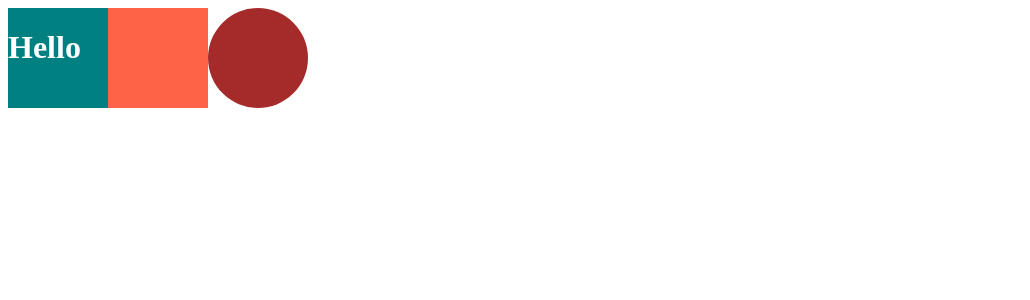
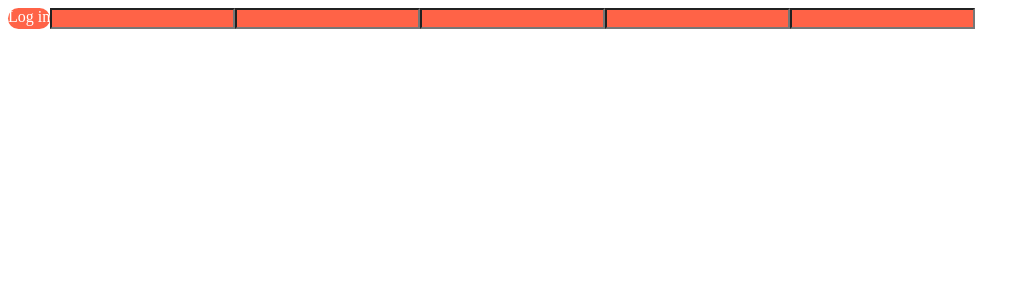
Before and after one commit to comographer/react-masterclass_, a React (Create React App) app: page / in a window 1280 px wide. Shown: the top 300 px of the page, without its empty margins (0-1030 px from the left). Built offline with nearby package versions, Linux system fonts and the light colour scheme.

Commit message:
2.3 'As' and Attrs

```diff
--- a/src/App.js
+++ b/src/App.js
@@ -4,28 +4,26 @@ const Father = styled.div`
   display: flex;
 `;
 
-const Box = styled.div`
-  background-color: ${(props) => props.bgColor};
-  width: 100px;
-  height: 100px;
+const Btn = styled.button`
+  color: white;
+  background-color: tomato;
+  border: 0;
+  border-radius: 15px;
 `;
 
-const Circle = styled(Box)`
-  border-radius: 50%;
-`;
-
-const Text = styled.h1`
-  color: white;
+const Input = styled.input.attrs({ required: true, minlength: 10 })`
+  background-color: tomato;
 `;
 
 function App() {
   return (
     <Father>
-      <Box bgColor="teal">
-        <Text>Hello</Text>
-      </Box>
-      <Box bgColor="tomato"></Box>
-      <Circle bgColor="brown"></Circle>
+      <Btn as="a">Log in</Btn>
+      <Input />
+      <Input />
+      <Input />
+      <Input />
+      <Input />
     </Father>
   );
 }
@@ -53,3 +51,12 @@ Extending : we can extend an existing component and add new properties;
   `;
 
 */
+
+/* 2.3 'As' and Attrs
+When we want to change the html tag, we can give
+prop "as" to the component to simply change the html tag;
+  <Btn as="a">Log in</Btn>
+
+You can also set HTML attributes from styled-components;
+  const Input = styled.input.attrs({ required: true })``;
+*/
```
